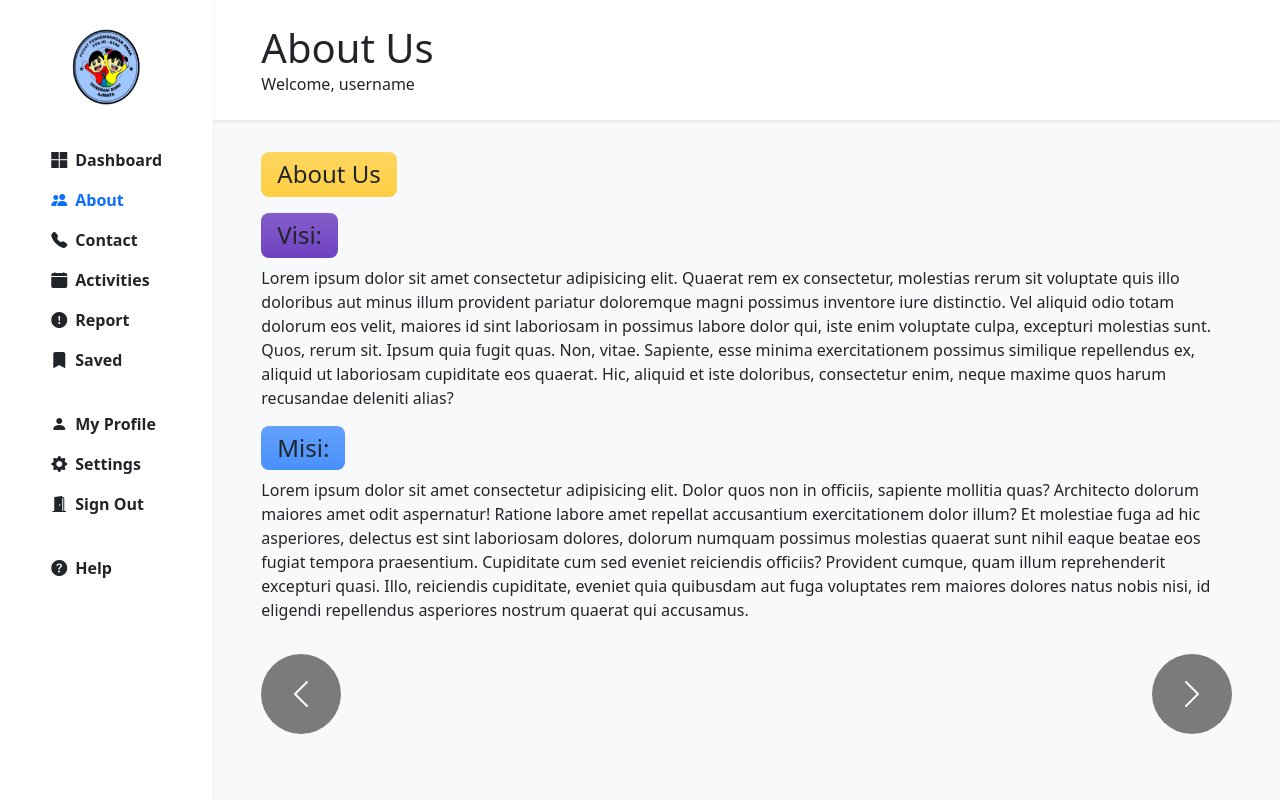
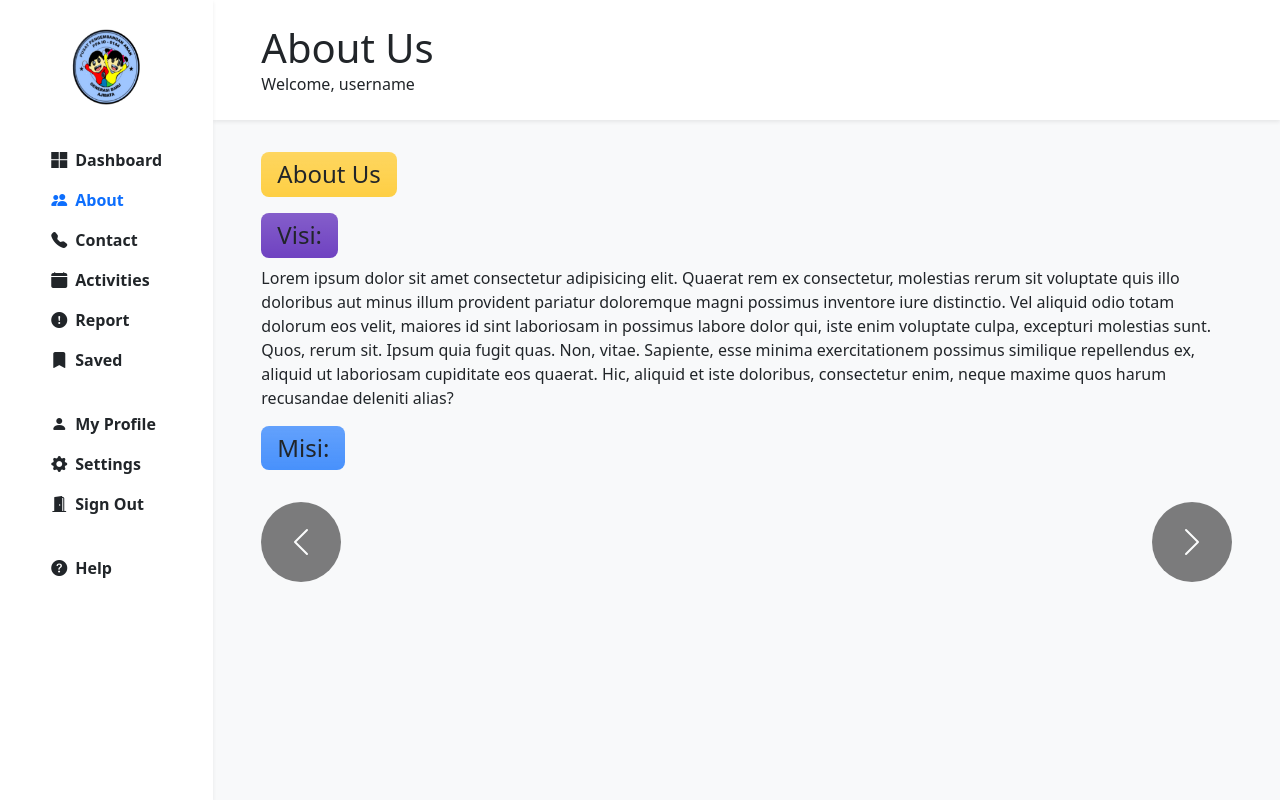
Before and after one commit to Yamskyyy/Kelompok4, a Flask app: template templates/about.html in a window 1280 px wide. Run offline with Flask 3, Linux system fonts and the light colour scheme; the template is opened without the code that fills it, so the values that code supplies are empty; some libraries are stand-ins or nearby versions.

Commit message:
about.html

```diff
--- a/templates/about.html
+++ b/templates/about.html
@@ -57,7 +57,7 @@
                             </li>
                             <li class="nav-item">
                                 <a
-                                    href="./about.html"
+                                    href="./about"
                                     class="nav-link d-flex align-items-center fw-bolder gap-2"
                                 >
                                     <i class="bi bi-people-fill"></i>
@@ -68,7 +68,7 @@
                             </li>
                             <li class="nav-item">
                                 <a
-                                    href="./contact.html"
+                                    href="./contact"
                                     class="nav-link d-flex align-items-center fw-bolder gap-2 text-body"
                                 >
                                     <i class="bi bi-telephone-fill"></i>
@@ -218,25 +218,7 @@
                                         </span>
                                     </h3>
                                     <p>
-                                        Lorem ipsum dolor sit amet consectetur
-                                        adipisicing elit. Dolor quos non in
-                                        officiis, sapiente mollitia quas?
-                                        Architecto dolorum maiores amet odit
-                                        aspernatur! Ratione labore amet repellat
-                                        accusantium exercitationem dolor illum?
-                                        Et molestiae fuga ad hic asperiores,
-                                        delectus est sint laboriosam dolores,
-                                        dolorum numquam possimus molestias
-                                        quaerat sunt nihil eaque beatae eos
-                                        fugiat tempora praesentium. Cupiditate
-                                        cum sed eveniet reiciendis officiis?
-                                        Provident cumque, quam illum
-                                        reprehenderit excepturi quasi. Illo,
-                                        reiciendis cupiditate, eveniet quia
-                                        quibusdam aut fuga voluptates rem
-                                        maiores dolores natus nobis nisi, id
-                                        eligendi repellendus asperiores nostrum
-                                        quaerat qui accusamus.
+
                                     </p>
                                 </div>
                             </div>
@@ -259,24 +241,7 @@
                                         </span>
                                     </h3>
                                     <p>
-                                        Lorem ipsum dolor sit amet consectetur
-                                        adipisicing elit. Quaerat rem ex
-                                        consectetur, molestias rerum sit
-                                        voluptate quis illo doloribus aut minus
-                                        illum provident pariatur doloremque
-                                        magni possimus inventore iure
-                                        distinctio. Vel aliquid odio totam
-                                        dolorum eos velit, maiores id sint
-                                        laboriosam in possimus labore dolor qui,
-                                        iste enim voluptate culpa, excepturi
-                                        molestias sunt. Quos, rerum sit. Ipsum
-                                        quia fugit quas. Non, vitae. Sapiente,
-                                        esse minima exercitationem possimus
-                                        similique repellendus ex, aliquid ut
-                                        laboriosam cupiditate eos quaerat. Hic,
-                                        aliquid et iste doloribus, consectetur
-                                        enim, neque maxime quos harum recusandae
-                                        deleniti alias?
+
                                     </p>
                                     <h3 class="mt-3">
                                         <span
@@ -287,25 +252,7 @@
                                         </span>
                                     </h3>
                                     <p>
-                                        Lorem ipsum dolor sit amet consectetur
-                                        adipisicing elit. Dolor quos non in
-                                        officiis, sapiente mollitia quas?
-                                        Architecto dolorum maiores amet odit
-                                        aspernatur! Ratione labore amet repellat
-                                        accusantium exercitationem dolor illum?
-                                        Et molestiae fuga ad hic asperiores,
-                                        delectus est sint laboriosam dolores,
-                                        dolorum numquam possimus molestias
-                                        quaerat sunt nihil eaque beatae eos
-                                        fugiat tempora praesentium. Cupiditate
-                                        cum sed eveniet reiciendis officiis?
-                                        Provident cumque, quam illum
-                                        reprehenderit excepturi quasi. Illo,
-                                        reiciendis cupiditate, eveniet quia
-                                        quibusdam aut fuga voluptates rem
-                                        maiores dolores natus nobis nisi, id
-                                        eligendi repellendus asperiores nostrum
-                                        quaerat qui accusamus.
+
                                     </p>
                                 </div>
                             </div>
```
